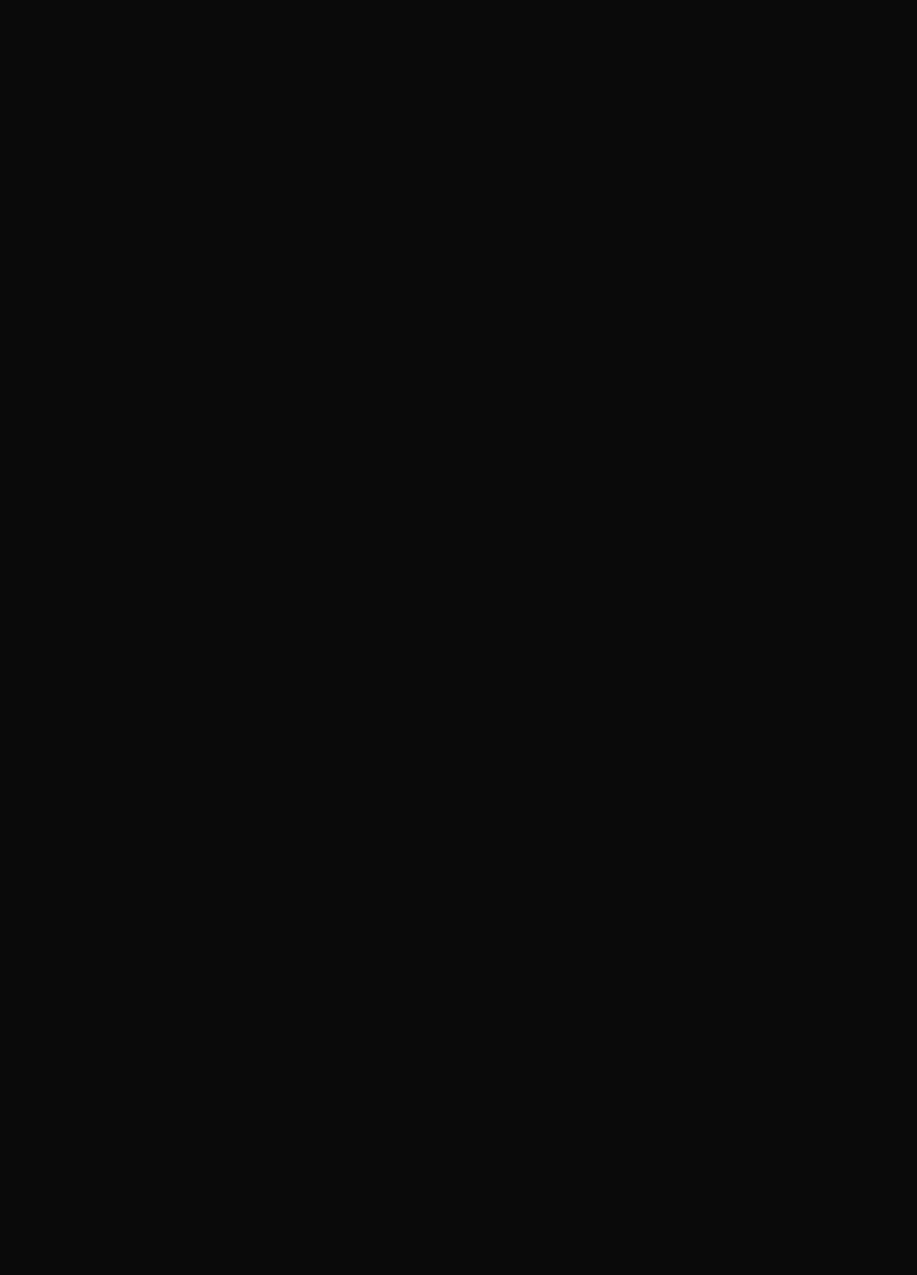
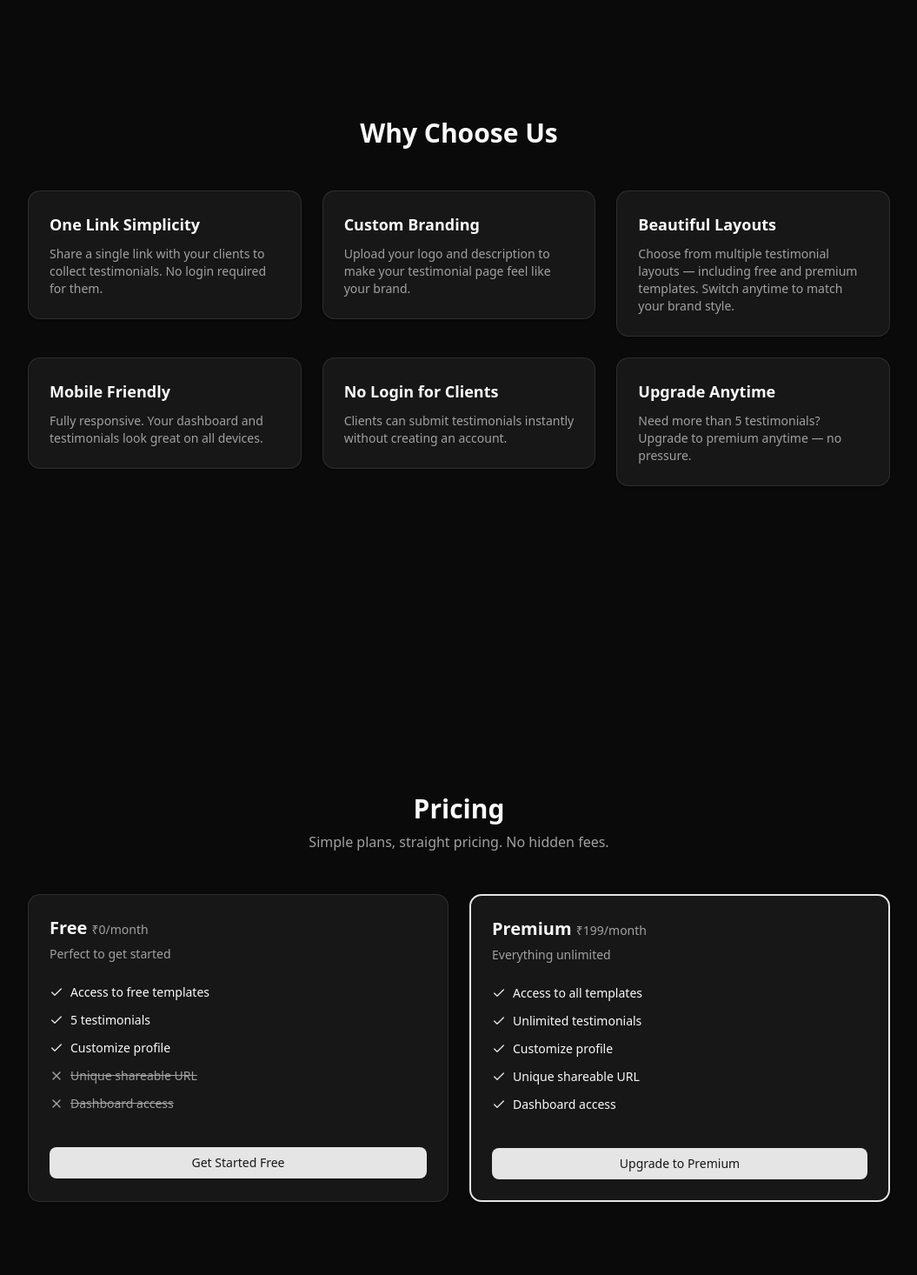
Before and after one commit to devsandeepsharma/Credify, a React (Vite) app: page /landing in a window 1280 px wide. Shown: the part 944-2410 px from the top of the page at 87% size, without its empty margins (112-1167 px from the left). Before the commit the page ends 970 px from the top, so only its background shows below. Built offline with nearby package versions, Linux system fonts and the light colour scheme; no server answers.

Commit message:
landing page added

```diff
--- a/package.json
+++ b/package.json
@@ -29,6 +29,7 @@
     "react": "^19.1.0",
     "react-dom": "^19.1.0",
     "react-hook-form": "^7.58.0",
+    "react-intersection-observer": "^9.16.0",
     "react-redux": "^9.2.0",
     "react-router-dom": "^7.6.2",
     "sonner": "^2.0.5",
--- /dev/null
+++ b/src/components/animation/FadeInWhenVisible.jsx
@@ -0,0 +1,35 @@
+import { motion, useAnimation } from "framer-motion";
+import { useEffect } from "react";
+import { useInView } from "react-intersection-observer";
+
+const variants = {
+    hidden: { opacity: 0, y: 30 },
+    visible: { opacity: 1, y: 0 },
+};
+
+const FadeInWhenVisible = ({ children, delay = 0, className = "" }) => {
+
+    const controls = useAnimation();
+    const [ref, inView] = useInView({ triggerOnce: true });
+
+    useEffect(() => {
+        if (inView) {
+            controls.start("visible");
+        }
+    }, [inView, controls]);
+
+    return (
+        <motion.div
+            ref={ref}
+            className={className}
+            initial="hidden"
+            animate={controls}
+            variants={variants}
+            transition={{ duration: 0.6, delay }}
+        >
+            {children}
+        </motion.div>
+    );
+};
+
+export default FadeInWhenVisible;
--- a/src/pages/Landing.jsx
+++ b/src/pages/Landing.jsx
@@ -1,12 +1,83 @@
 import { Link } from "react-router-dom";
+
+import {
+    Card,
+    CardContent,
+    CardDescription,
+    CardHeader,
+    CardTitle
+} from "../components/ui/card";
 import { Button } from "../components/ui/button";
+import FadeInWhenVisible from "../components/animation/FadeInWhenVisible";
+
+import { Check, X } from "lucide-react";
 
 import dashboard from "../assets/dashboard.png";
 import dashboardMobile from "../assets/dashboard-mobile.png";
 
 const Landing = () => {
+
+    const features = [
+        {
+            title: "One Link Simplicity",
+            desc: "Share a single link with your clients to collect testimonials. No login required for them.",
+        },
+        {
+            title: "Custom Branding",
+            desc: "Upload your logo and description to make your testimonial page feel like your brand.",
+        },
+        {
+            title: "Beautiful Layouts",
+            desc: "Choose from multiple testimonial layouts — including free and premium templates. Switch anytime to match your brand style.",
+        },
+        {
+            title: "Mobile Friendly",
+            desc: "Fully responsive. Your dashboard and testimonials look great on all devices.",
+        },
+        {
+            title: "No Login for Clients",
+            desc: "Clients can submit testimonials instantly without creating an account.",
+        },
+        {
+            title: "Upgrade Anytime",
+            desc: "Need more than 5 testimonials? Upgrade to premium anytime — no pressure.",
+        },
+    ]
+
+    const plans = [
+        {
+            name: "Free",
+            price: "₹0/month",
+            description: "Perfect to get started",
+            features: [
+                { label: "Access to free templates", included: true },
+                { label: "5 testimonials", included: true },
+                { label: "Customize profile", included: true },
+                { label: "Unique shareable URL", included: false },
+                { label: "Dashboard access", included: false },
+            ],
+            cta: "Get Started Free",
+            highlighted: false,
+        },
+        {
+            name: "Premium",
+            price: "₹199/month",
+            description: "Everything unlimited",
+            features: [
+                { label: "Access to all templates", included: true },
+                { label: "Unlimited testimonials", included: true },
+                { label: "Customize profile", included: true },
+                { label: "Unique shareable URL", included: true },
+                { label: "Dashboard access", included: true },
+            ],
+            cta: "Upgrade to Premium",
+            highlighted: true,
+        },
+    ];
+
     return (
         <>
+            <FadeInWhenVisible>
                 <section className="py-20 px-4 text-center max-w-4xl mx-auto space-y-6">
                     <h1 className="text-4xl font-bold">Collect Testimonials Effortlessly</h1>
                     <p className="text-lg text-muted-foreground">
@@ -14,12 +85,12 @@ const Landing = () => {
                         beautiful layouts, and zero hassle — built for freelancers, creators, and small teams.
                     </p>
                     <div className="flex items-center justify-center gap-4">
-                    <Link to="/signup">
+                        <Link to="/signup" asChild>
                             <Button>Get Started</Button>
                         </Link>
-                    <Link to="#features">
+                        <a href="#features" asChild>
                             <Button variant="link">Features</Button>
-                    </Link>
+                        </a>
                     </div>
                     <picture>
                         <source srcSet={dashboardMobile} media="(max-width: 768px)" />
@@ -30,6 +101,100 @@ const Landing = () => {
                         />
                     </picture>
                 </section>
+            </FadeInWhenVisible>
+            <FadeInWhenVisible>
+                <section
+                    id="features"
+                    className="py-16 px-4 max-w-5xl mx-auto min-h-screen flex flex-col justify-center items-center text-center gap-12"
+                >
+                    <h2 className="text-3xl font-bold">Why Choose Us</h2>
+
+                    <ul className="grid sm:grid-cols-2 md:grid-cols-3 gap-6 w-full text-left">
+                        {features.map((feature, index) => (
+                            <FadeInWhenVisible key={feature.title} delay={index * 0.1}>
+                                <li>
+                                    <Card className="h-full shadow-sm">
+                                        <CardHeader>
+                                            <CardTitle className="text-lg">{feature.title}</CardTitle>
+                                        </CardHeader>
+                                        <CardContent className="text-muted-foreground text-sm -mt-5">
+                                            {feature.desc}
+                                        </CardContent>
+                                    </Card>
+                                </li>
+                            </FadeInWhenVisible>
+                        ))}
+                    </ul>
+                </section>
+            </FadeInWhenVisible>
+            <FadeInWhenVisible>
+                <section id="pricing" className="py-16 px-4 w-full max-w-5xl mx-auto min-h-screen flex flex-col justify-center items-center text-center gap-12">
+                    <div>
+                        <h2 className="text-3xl font-bold">Pricing</h2>
+                        <p className="text-muted-foreground mt-2">
+                            Simple plans, straight pricing. No hidden fees.
+                        </p>
+                    </div>
+                    <div className="flex flex-col md:flex-row gap-6 w-full">
+                        {plans.map((plan, index) => (
+                            <FadeInWhenVisible key={plan.name} delay={index * 0.2} className="w-full md:w-1/2">
+                                <Card className={`w-full h-full text-left ${plan.highlighted ? "border-primary border-2" : ""}`}>
+                                    <CardHeader>
+                                        <CardTitle className="text-xl">
+                                            {plan.name}{" "}
+                                            <span className="text-sm font-normal text-muted-foreground">
+                                                {plan.price}
+                                            </span>
+                                        </CardTitle>
+                                        <CardDescription>{plan.description}</CardDescription>
+                                    </CardHeader>
+                                    <CardContent className="space-y-4">
+                                        <ul className="text-sm space-y-3 text-left">
+                                            {plan.features.map((feat, i) => (
+                                                <li
+                                                    key={i}
+                                                    className={`flex items-center ${
+                                                    !feat.included ? "text-muted-foreground line-through" : ""
+                                                    }`}
+                                                >
+                                                    {feat.included ? (
+                                                        <Check className="w-4 h-4 text-primary mr-2" />
+                                                    ) : (
+                                                        <X className="w-4 h-4 mr-2" />
+                                                    )}
+                                                    {feat.label}
+                                                </li>
+                                            ))}
+                                        </ul>
+                                        <Link to="/signup" asChild>
+                                            <Button className="w-full mt-6">{plan.cta}</Button>
+                                        </Link>
+                                    </CardContent>
+                                </Card>
+                            </FadeInWhenVisible>
+                        ))}
+                    </div>
+                </section>
+            </FadeInWhenVisible>
+            <FadeInWhenVisible>
+                <section className="py-16 px-4 w-full max-w-5xl mx-auto">
+                    <Card className="text-center shadow-md">
+                        <CardHeader>
+                            <CardTitle className="text-2xl">Ready to Collect Testimonials Effortlessly?</CardTitle>
+                            <CardDescription className="mt-2 text-muted-foreground">
+                                Start free and upgrade anytime. No credit card required.
+                            </CardDescription>
+                        </CardHeader>
+                        <CardContent>
+                            <Link to="/signup" asChild>
+                                <Button size="lg" >
+                                    Get Started Now
+                                </Button>
+                            </Link>
+                        </CardContent>
+                    </Card>
+                </section>
+            </FadeInWhenVisible>
         </>
     )
 }
```
Also changed, not shown: 1 other file (tests, documents, lock files or other folders). Lines whose indentation alone changed are shown as unchanged.
